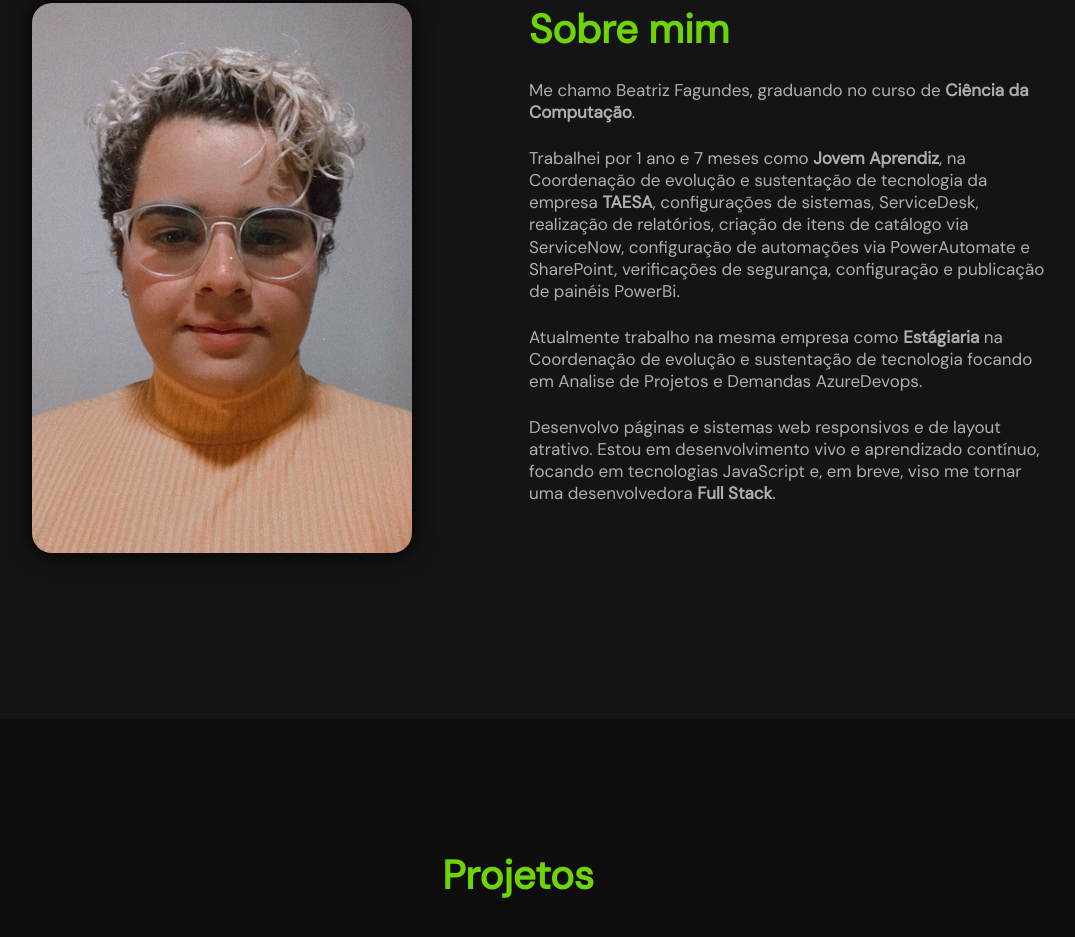
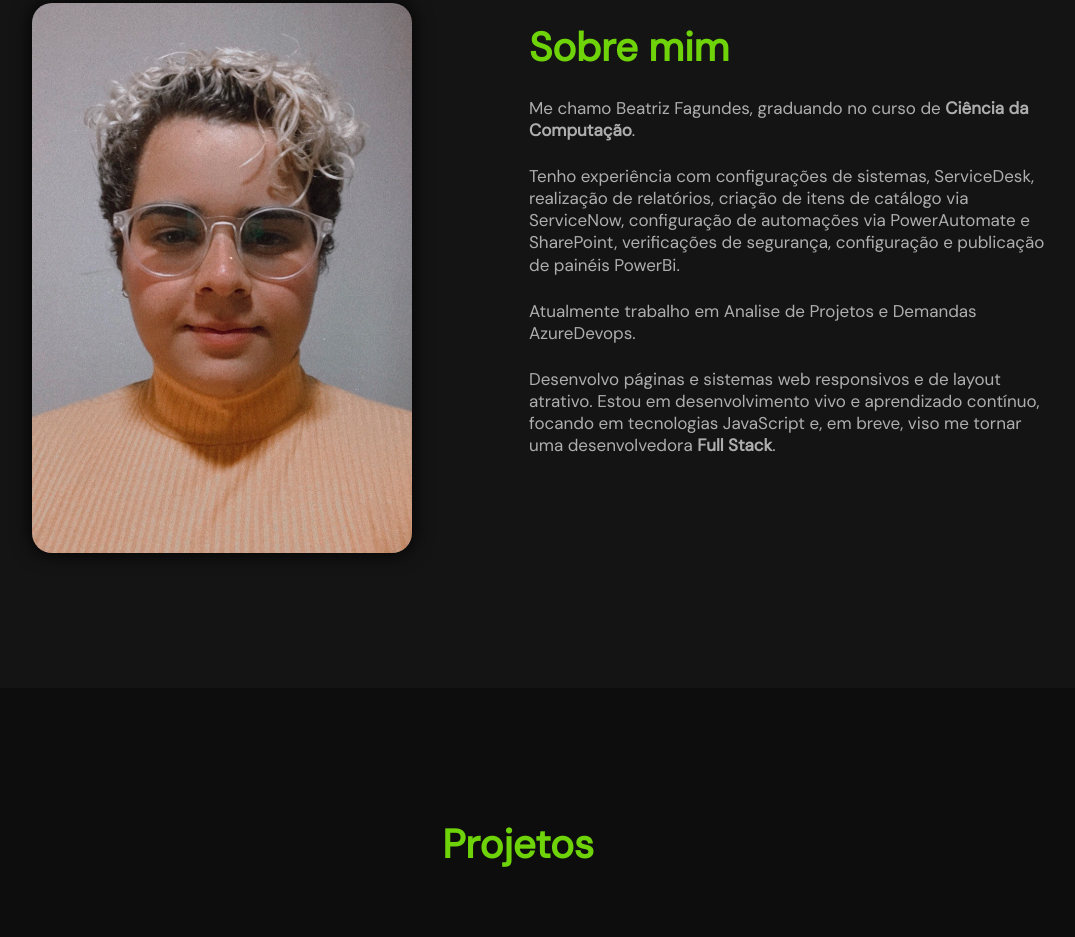
Before and after one commit to BeatrizFag/Portfoliob, a plain HTML site: page index.html in a window 1280 px wide. Shown: the part 927-1864 px from the top of the page, without its empty margins (122-1197 px from the left). Drawn offline with nearby package versions, Linux system fonts and the light colour scheme; a web font is replaced by a local one.

Commit message:
Update index.html

```diff
--- a/index.html
+++ b/index.html
@@ -234,10 +234,10 @@
               Me chamo Beatriz Fagundes, graduando no curso de <strong>Ciência da Computação</strong>.
             </p>
             <p>
-              Trabalhei por 1 ano e 7 meses como <strong>Jovem Aprendiz</strong>, na Coordenação de evolução e sustentação de tecnologia da empresa <STRong>TAESA</STRong>, configurações de sistemas, ServiceDesk, realização de relatórios, criação de itens de catálogo via ServiceNow, configuração de automações via PowerAutomate e SharePoint, verificações de segurança, configuração e publicação de painéis PowerBi.
+               Tenho experiência com configurações de sistemas, ServiceDesk, realização de relatórios, criação de itens de catálogo via ServiceNow, configuração de automações via PowerAutomate e SharePoint, verificações de segurança, configuração e publicação de painéis PowerBi.
             </p>
             <p>
-              Atualmente trabalho na mesma empresa como <strong>Estágiaria</strong> na Coordenação de evolução e sustentação de tecnologia focando em Analise de Projetos e Demandas AzureDevops.
+              Atualmente trabalho em Analise de Projetos e Demandas AzureDevops.
             </p>
             <p>
               Desenvolvo páginas e sistemas web responsivos e de layout atrativo.
```
